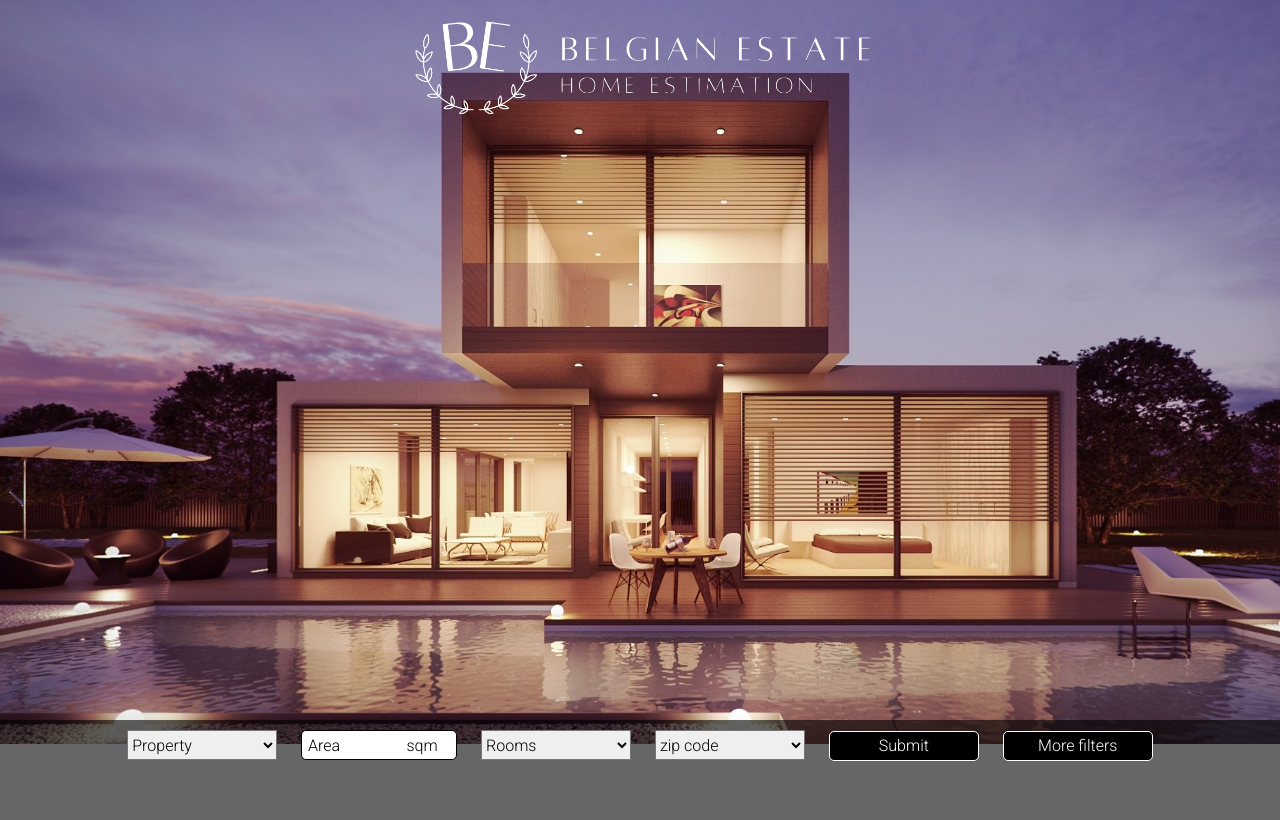
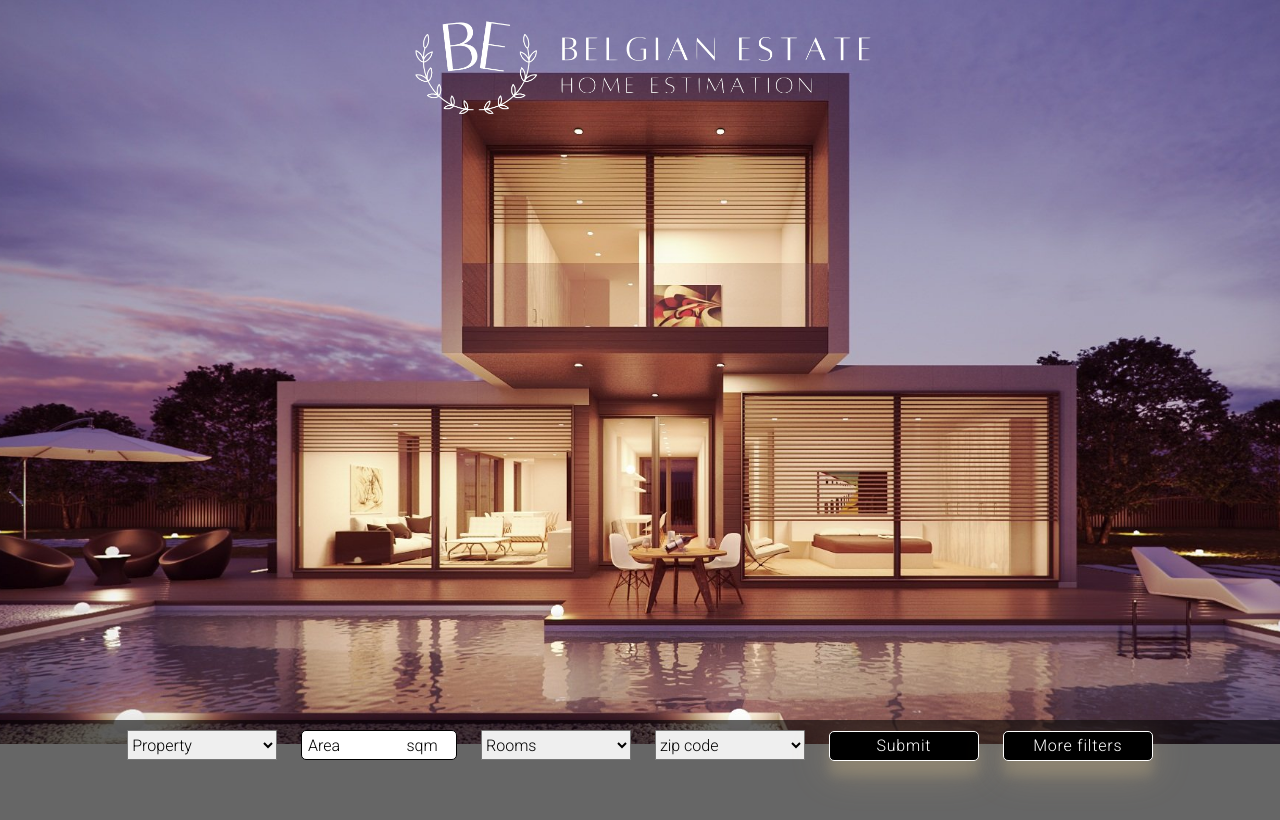
Before and after one commit to bryangustin/Bouman-Johnson-housing-project, a website: page index.html in a window 1280 px wide. Drawn offline with Linux system fonts and the light colour scheme; no server answers.

Commit message:
anim btn

```diff
--- a/app.js
+++ b/app.js
@@ -33,7 +33,6 @@ document.querySelector("#submit").addEventListener("click", (event) => {
 	    	"rooms-number": new Number(room_number),
 	    	"zip-code": new Number(zip_code)
 	};
-console.log(data)
 fetch(url,{
     method: "POST",
     headers: { "Content-Type": "application/json" },
--- a/styles/style.css
+++ b/styles/style.css
@@ -9,17 +9,6 @@ section{
 	background-attachment: fixed;
 	width: 100%;
 	height: 870px;
-}
-#btn{
-	background-color: black;
-	color: white !important;
-	margin: 10px;
-	width: 150px;
-	height: 30px;
-	border-radius: 5px;
-	border: solid 1px white;
-	box-shadow: none;
-	color: white;
 }
 #img{
 	background-image: url("../images/logo.png");
@@ -60,13 +49,40 @@ input::placeholder {
 	color: black;
 }
 #submit{
+  	letter-spacing: 0.05rem;
+  	position: relative;
   	background-color: black;
   	color: white !important;
   	margin: 10px;
   	width: 150px;
   	height: 30px;
+  	border: solid 1px white;
   	border-radius: 5px;
+  	overflow: hidden;
+  	transition: 0.3s ease-in-out;
+  	z-index: 1;
+  	box-shadow: 0 10px 38px rgba(222, 193, 140, 0.3), 0 15px 12px rgba(222, 193, 140, 0.2);
+}
+#submit:hover {
+  	box-shadow:none;
+  	transform: scale(0.98);
+}
+#btn{
+	letter-spacing: 0.05rem;
+	position: relative;
+	background-color: black;
+    color: white !important;
+    margin: 10px;
+    width: 150px;
+    height: 30px;
     border: solid 1px white;
-	box-shadow: none;
-	color: black;
+    border-radius: 5px;
+    overflow: hidden;
+    transition: 0.3s ease-in-out;
+	z-index: 1;
+	box-shadow: 0 10px 38px rgba(222, 193, 140, 0.3), 0 15px 12px rgba(222, 193, 140, 0.2);
 }
+#btn:hover {
+  	box-shadow:none;
+  	transform: scale(0.98);
+}
```
Lines whose indentation alone changed are shown as unchanged.
